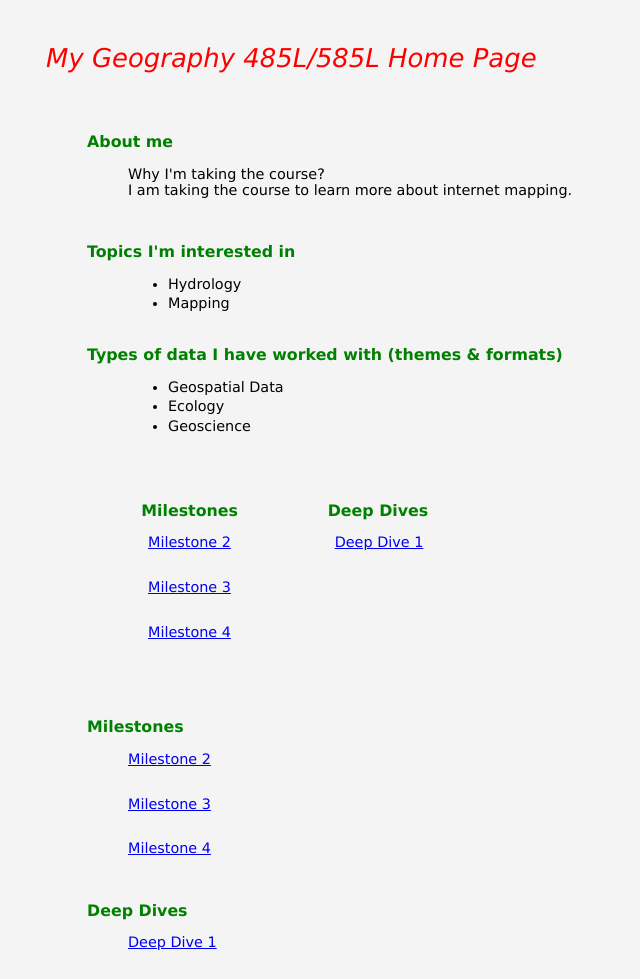
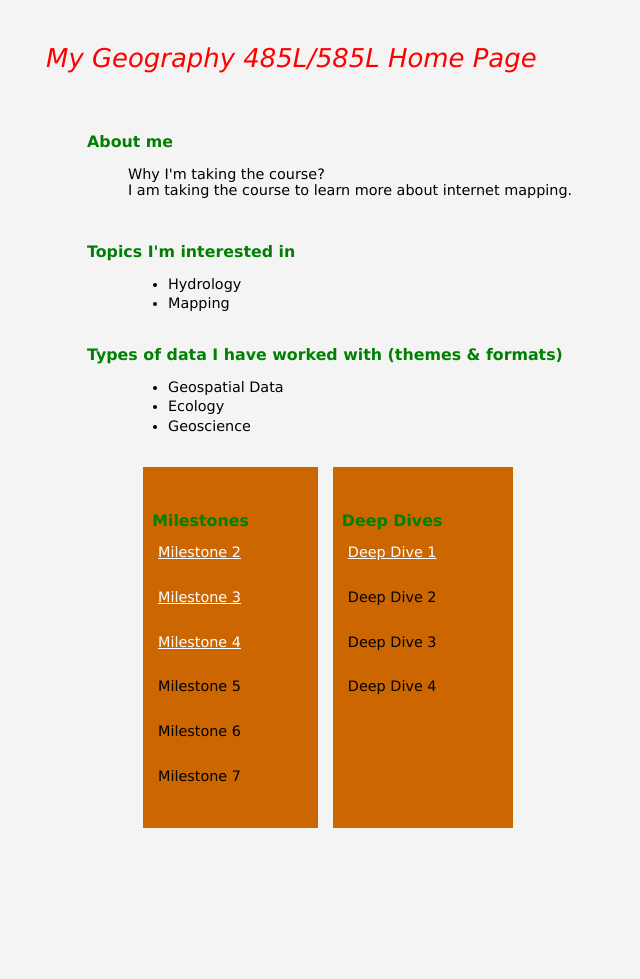
Before and after one commit to barthelm/Geog585, a plain HTML site: page index.html in a window 1280 px wide. Shown: the whole page, without its empty margins (0-640 px from the left). After the commit the page ends 843 px from the top, so only its background shows below. Drawn offline with Linux system fonts and the light colour scheme.

Commit message:
Update index.html

```diff
--- a/index.html
+++ b/index.html
@@ -37,23 +37,25 @@
 		</ul>
 
 
-<table width="400" border="0" cellspacing="20" cellpadding="0">
+<table width="400" border="0" align="left" cellpadding="15" cellspacing="15">
   <tr>
-    <td align="left" valign="top"><h2>Milestones</h2>
-		<p><a href="http://barthelm.github.io/Geog585/milestone_02.html">Milestone 2</a></p>
-		<p><a href="http://barthelm.github.io/Geog585/milestone_03.html">Milestone 3</a></p>
-		<p><a href="http://barthelm.github.io/Geog585/milestone_04.html">Milestone 4</a></p></td>
-    <td align="left" valign="top"><h2>Deep Dives</h2>
-	<p><a href="http://barthelm.github.io/Geog585/deepdive_01.html">Deep Dive 1</a></p></td>
+    <td align="left" valign="top" bgcolor="#CC6600">
+    <h2>Milestones</h2>
+		<p><a href="http://barthelm.github.io/Geog585/milestone_02.html" style="color:#ffffff">Milestone 2</a></p>
+		<p><a href="http://barthelm.github.io/Geog585/milestone_03.html" style="color:#ffffff">Milestone 3</a></p>
+		<p><a href="http://barthelm.github.io/Geog585/milestone_04.html" style="color:#ffffff">Milestone 4</a></p>
+        <p>Milestone 5</p>
+        <p>Milestone 6</p>
+        <p>Milestone 7</p>
+        </td>
+    <td align="left" valign="top" bgcolor="#CC6600"><h2>Deep Dives</h2>
+	<p><a href="http://barthelm.github.io/Geog585/deepdive_01.html" style="color:#ffffff">Deep Dive 1</a></p>
+    <p>Deep Dive 2</p>
+    <p>Deep Dive 3</p>
+    <p>Deep Dive 4</p>
+    </td>
   </tr>
 </table>
 
-		<h2>Milestones</h2>
-		<p><a href="http://barthelm.github.io/Geog585/milestone_02.html">Milestone 2</a></p>
-		<p><a href="http://barthelm.github.io/Geog585/milestone_03.html">Milestone 3</a></p>
-		<p><a href="http://barthelm.github.io/Geog585/milestone_04.html">Milestone 4</a></p>
-
-		<h2>Deep Dives</h2>
-		<p><a href="http://barthelm.github.io/Geog585/deepdive_01.html">Deep Dive 1</a></p>
 	</body>
 </html>
```
